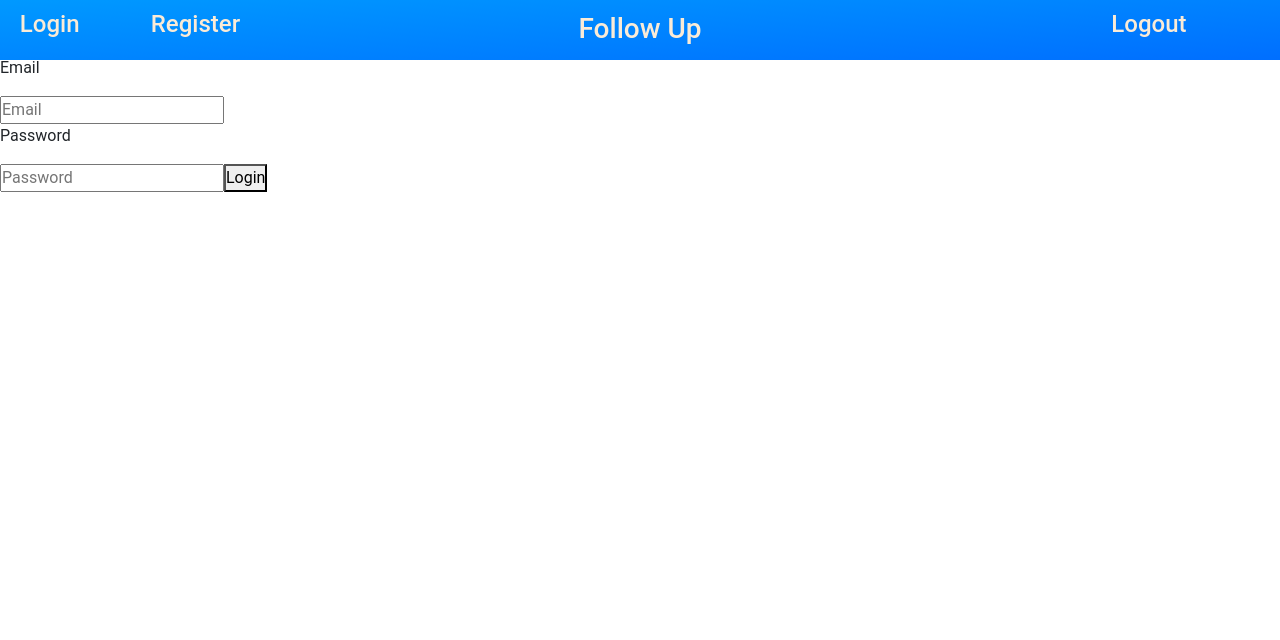
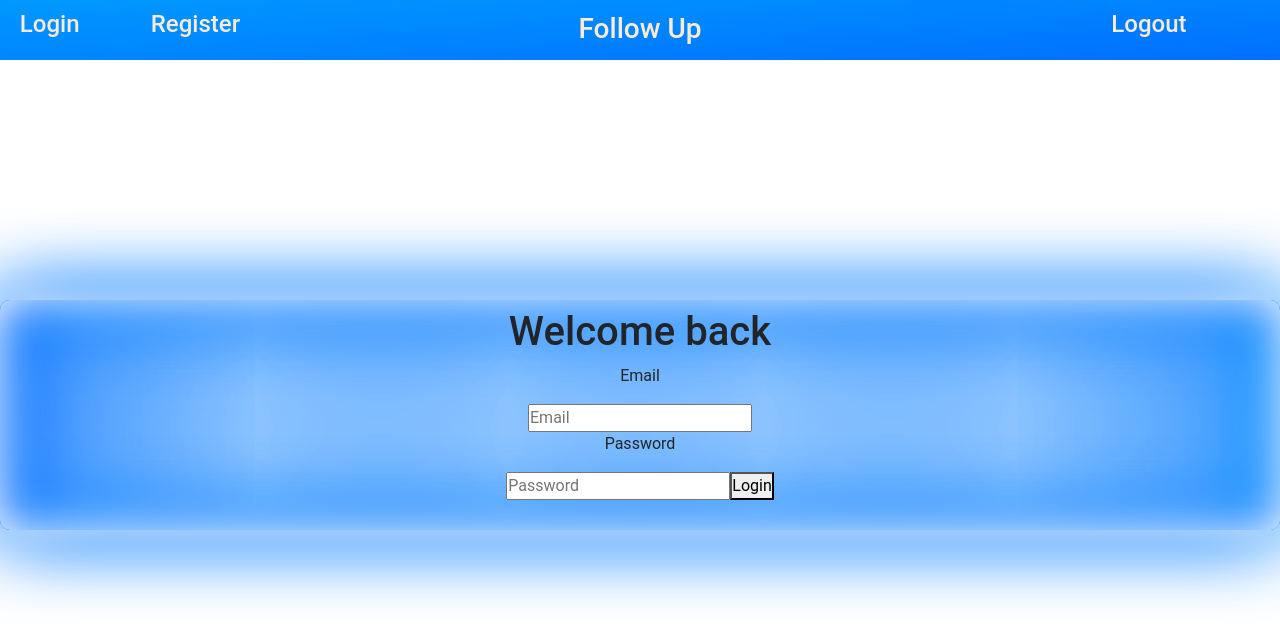
Before and after one commit to SammieSams99/Follow-Up-App, a React (Create React App) app in the folder follow-up/: page /login in a window 1280 px wide. Shown: the top 640 px of the page. Built offline with nearby package versions, Linux system fonts and the light colour scheme.

Commit message:
styled the register and home page along with making sure user is logged in and his/form information from form renders

```diff
--- a/follow-up/src/App.css
+++ b/follow-up/src/App.css
@@ -8,7 +8,7 @@
 body {
   line-height: 1.4;
   padding: 5;
-  background-color: grey;
+  background-color: rgb(165, 61, 61);
 }
 
 a {
@@ -58,6 +58,10 @@ a {
   z-index: 15;
 }
 
+.homeform{
+
+}
+
 .loginItem{
   border-style: none;
   background-color: transparent;
@@ -70,6 +74,60 @@ a {
   z-index: 15;
 }
 
+.log {
+  display: block;
+  text-align: center;
+}
+.loginform{
+  border-style: none;
+  background-color: transparent;
+  vertical-align: middle;
+  margin: auto;
+  padding: 8px 35px 30px;
+  border-radius: 10px;
+  position: relative;
+  top: 300px;
+  position: relative;
+  box-shadow:
+    inset 0 0 50px #fff,
+    inset 20px 0 80px #0066FF,
+    inset -20px 0 80px #0099FF,
+    inset 20px 0 300px #0066FF,
+    inset -20px 0 300px #0099FF,
+    0 0 50px #fff,
+    -10px 0 80px #0066FF,
+    10px 0 80px #0099FF;
+}
+
+
+
+.reg{
+  display: block;
+  text-align: center;
+}
+
+.regform{
+  border-style: none;
+  background-color: transparent;
+  vertical-align: middle;
+  margin: auto;
+  padding: 8px 35px 30px;
+  border-radius: 10px;
+  position: relative;
+  top: 300px;
+  border-radius: 50%;
+  position: relative;
+  box-shadow:
+    inset 0 0 50px #fff,
+    inset 20px 0 80px #0066FF,
+    inset -20px 0 80px #0099FF,
+    inset 20px 0 300px #0066FF,
+    inset -20px 0 300px #0099FF,
+    0 0 50px #fff,
+    -10px 0 80px #0066FF,
+    10px 0 80px #0099FF;
+}
+
 .regItem{
   border-style: none;
   background-color: transparent;
@@ -79,6 +137,7 @@ a {
   outline: 0;
   font-size: 18px;
   color: bisque;
+  border-radius: 50%;
 }
 
 .registrationForm{
--- a/follow-up/src/App.js
+++ b/follow-up/src/App.js
@@ -1,8 +1,8 @@
 // should axios be imported into this file?
 import React, { Component} from 'react';
 import './App.css';
-import {addApplication, deleteApplication, deleteAllApplications} from './userActions/index';
-import moment from 'moment';
+// import {addApplication, deleteApplication, deleteAllApplications} from './userActions/index';
+// import moment from 'moment';
 import Routes from './config/routes'
 import axios from "axios"
 
--- a/follow-up/src/components/Home.js
+++ b/follow-up/src/components/Home.js
@@ -1,13 +1,15 @@
-import React, { Component } from "react";
+import React from "react";
 
 
  const Home = () => {
 
     return (
       <div>
-        <h1>
-          WELCOME TO FOLLOW UP
-        </h1>
+        <form className= 'homeform'>
+          <h1>What is Follow Up?</h1>
+          <p>Simple: I remind you to remind them. </p>
+          <p>You're able to input jobs that youve applied for and view them all on one screen, while also setting a reminder to Follow Up on the progress of your app.  </p>
+        </form>
       </div>
     );
 }
--- a/follow-up/src/components/Userapps.js
+++ b/follow-up/src/components/Userapps.js
@@ -9,16 +9,15 @@ class Userapps extends Component {
     form: []
   }
   componentDidMount() {
-  axios.get("http://localhost:3001/api/v1/forms")
+  axios.get("http://localhost:3001/api/v1/forms",{
+    withCredentials: true
+  })
   .then(res => {
-    console.error();
     this.setState({
       data: {
-        form: this.state.form,
+        form: res.data.forms,
       }
     })
-  }, {
-    withCredentials: true
   }
 
   )}
@@ -29,7 +28,7 @@ class Userapps extends Component {
     return (
       <>
 
-      <div>
+      <div className= "apppage">
         <h1>
           Here are your apps
         </h1>
--- a/follow-up/src/components/auth/Login.js
+++ b/follow-up/src/components/auth/Login.js
@@ -40,7 +40,7 @@ class Login extends Component {
           // this.props.handleSuccessfulAuth(response.data);
           console.log("sucessful login")
         }
-        this.props.history.push("/form")
+        this.props.history.push("/userapps")
       })
       .catch(error => {
         console.log("login error", error);
@@ -50,8 +50,8 @@ class Login extends Component {
 
   render() {
     return (
-      <div className="userLogin">
-        <form onSubmit={this.handleSubmit}>
+      <div className= "log">
+        <form onSubmit={this.handleSubmit} className='loginform'>
           <h1>Welcome back</h1>
           <p>Email</p>
           <input
@@ -73,7 +73,7 @@ class Login extends Component {
             required
           />
 
-          <button type="submit">Login</button>
+          <button className="logbutton" type="submit">Login</button>
         </form>
       </div>
     );
--- a/follow-up/src/components/auth/Registration.js
+++ b/follow-up/src/components/auth/Registration.js
@@ -25,7 +25,7 @@ class Registration extends Component {
 
   handleSubmit(event) {
     event.preventDefault();
-    const { name,email, password, password_confirmation } = this.state;
+    const { name,email, password} = this.state;
     console.log("submit")
     alert("Thank you! You are now a Follow Up member, please login.")
 
@@ -56,8 +56,8 @@ class Registration extends Component {
 
   render() {
     return (
-      <div className="registrationForm">
-        <form onSubmit={this.handleSubmit}>
+      <div className= 'reg'>
+        <form onSubmit={this.handleSubmit} className="regform">
         <p>Please fill out the form below:</p>
         <input
             type="name"
--- a/follow-up/src/components/auth/passport.js
+++ b/follow-up/src/components/auth/passport.js
@@ -10,4 +10,6 @@ passport.use(new LocalStrategy({
 },
     function (email, password, cb) {
 
-    }
+
+}
+))
```
Also changed, not shown: follow-up/public/logo.png (deleted).
